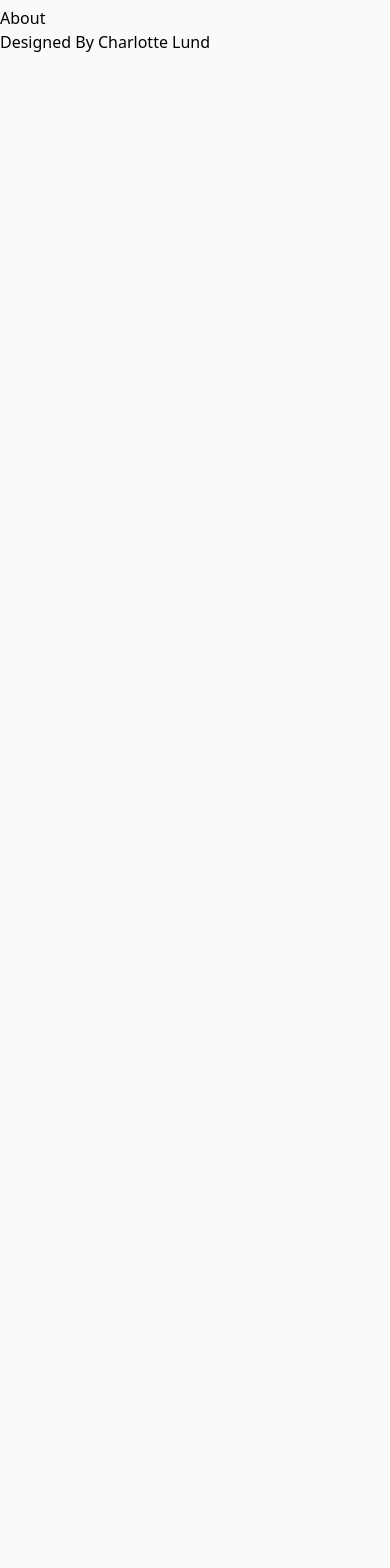
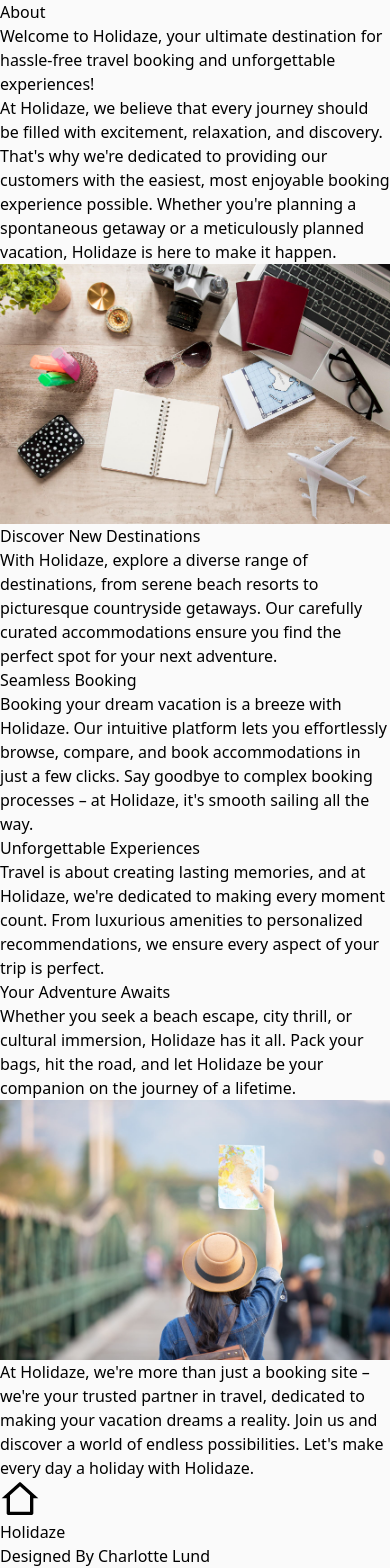
Before and after one commit to chalund/exam-2, a React (Vite) app: page /about in a window 390 px wide. Shown: the part 172-1740 px from the top of the page. Before the commit the page ends 844 px from the top, so only its background shows below. Built offline with nearby package versions, Linux system fonts and the light colour scheme.

Commit message:
adds content to About page

```diff
--- a/src/Pages/AboutPage/index.jsx
+++ b/src/Pages/AboutPage/index.jsx
@@ -1,8 +1,36 @@
+import Travel from '../../assets/travelling.jpg'
+import GirlWithMap from '../../assets/girl_with_map.jpg'
+import Logo from '../../components/Layout/Logo'
 
 const AboutPage = () => {
   return (
-    <div>
-      <h1>About</h1>
+    <div className='max-w-screen-md mx-auto'>
+      <h1 className="text-center mt-5 text-xl text-violet-600 uppercase">About</h1>
+      <div>
+        <p>Welcome to Holidaze, your ultimate destination for hassle-free travel booking and unforgettable experiences!</p>
+        <p>At Holidaze, we believe that every journey should be filled with excitement, relaxation, and discovery. That's why we're dedicated to providing our customers with the easiest, most enjoyable booking experience possible. Whether you're planning a spontaneous getaway or a meticulously planned vacation, Holidaze is here to make it happen.</p>
+        <img src={Travel} alt="Travelling things, passport, sunglasses and camera" />
+        <div>
+          <p className='text-violet-600'>Discover New Destinations</p>
+          <p>With Holidaze, explore a diverse range of destinations, from serene beach resorts to picturesque countryside getaways. Our carefully curated accommodations ensure you find the perfect spot for your next adventure.</p>
+        </div>
+        <div>
+          <p>Seamless Booking</p>
+          <p>Booking your dream vacation is a breeze with Holidaze. Our intuitive platform lets you effortlessly browse, compare, and book accommodations in just a few clicks. Say goodbye to complex booking processes – at Holidaze, it's smooth sailing all the way.</p>
+        </div>
+        <div>
+          <p>Unforgettable Experiences</p>
+          <p>Travel is about creating lasting memories, and at Holidaze, we're dedicated to making every moment count. From luxurious amenities to personalized recommendations, we ensure every aspect of your trip is perfect.</p>
+        </div>
+        <div>
+          <p>Your Adventure Awaits</p>
+          <p>Whether you seek a beach escape, city thrill, or cultural immersion, Holidaze has it all. Pack your bags, hit the road, and let Holidaze be your companion on the journey of a lifetime.</p>
+        </div>
+        <img src={GirlWithMap} alt="A girl holding up a map on a bridge" />
+        <p>At Holidaze, we're more than just a booking site – we're your trusted partner in travel, dedicated to making your vacation dreams a reality. Join us and discover a world of endless possibilities. Let's make every day a holiday with Holidaze.</p>
+        <Logo />
+      </div>
+
     </div>
   )
 }
--- a/src/components/Layout/Logo/index.jsx
+++ b/src/components/Layout/Logo/index.jsx
@@ -7,7 +7,7 @@ const Logo = () => {
     <div className=" text-violet-600">
       <Link to="/" className='flex items-center'>
         <RiHome2Line size={40}/>
-        <h1 className="text-2xl">Holidaze</h1>
+        <h1 className="text-2xl mt-2">Holidaze</h1>
       </Link>
     </div>
   )
--- a/src/components/Layout/Nav/index.jsx
+++ b/src/components/Layout/Nav/index.jsx
@@ -10,9 +10,9 @@ import { BiSearch } from "react-icons/bi";
 const NavLinks = () => {
   return (
   <>
-    <NavLink to="/" className="uppercase mb-2 text-xl hover:bg-violet-600 hover:text-white p-2 md:hover:text-violet-600 md:hover:bg-zinc-100 md:hover:font-bold">Home</NavLink>
-    <NavLink to="/listings" className="uppercase mb-2 text-xl  hover:bg-violet-600 hover:text-white p-2 md:hover:text-violet-600 md:hover:bg-zinc-100 md:hover:font-bold">Venues</NavLink>
-    <NavLink to="/about" className="uppercase text-xl  hover:bg-violet-600 hover:text-white p-2  md:hover:text-violet-600 md:hover:bg-zinc-100 md:hover:font-bold">About</NavLink>
+    <NavLink to="/" className="uppercase mb-2 text-xl hover:bg-violet-600 hover:text-white p-2 md:hover:text-violet-600 md:hover:bg-zinc-50 md:hover:font-bold">Home</NavLink>
+    <NavLink to="/listings" className="uppercase mb-2 text-xl  hover:bg-violet-600 hover:text-white p-2 md:hover:text-violet-600 md:hover:bg-zinc-50 md:hover:font-bold">Venues</NavLink>
+    <NavLink to="/about" className="uppercase text-xl  hover:bg-violet-600 hover:text-white p-2  md:hover:text-violet-600 md:hover:bg-zinc-50 md:hover:font-bold">About</NavLink>
   </>
   )
 }
@@ -27,21 +27,21 @@ const Nav = () => {
   return (
     <>
       <nav className="flex justify-end">
-        <div className="hidden w-full justify-between md:flex  ">
+        <div className="hidden w-full justify-between md:flex mt-2 ">
           <NavLinks />
         </div>
 
         <div className="flex items-center ms-4 space-x-2">
           <NavLink to="/login" className="rounded-full p-1 bg-violet-600 mr-1"><AiOutlineUser size={24} className="text-white"/></NavLink>
-          <NavLink to="/login" className="hidden md:inline rounded-full p-1 border border-violet-600"><BiSearch size={30}/></NavLink>
+          <NavLink to="/login" className="hidden md:inline rounded-full p-1 border border-violet-600"><BiSearch size={24}/></NavLink>
         </div>
-        <div className="md:hidden flex ">
+        <div className="md:hidden flex mr-2 ">
           <button onClick={toggleNavbar}>{isOpen ? <IoClose size={30} /> : <HiOutlineMenu size={30} />}</button>
         </div>
       </nav>
       {isOpen && (
-        <div className="flex flex-col basis-full mt-3 md:hidden">
-          <NavLink to="/login" className="rounded-full p-1 border border-violet-600 mb-2"><BiSearch size={30}/></NavLink>
+        <div className="flex flex-col basis-full md:hidden">
+          <NavLink to="/login" className="rounded-full p-1 border border-violet-600 mb-2 "><BiSearch size={30}/></NavLink>
           <NavLinks />
 
         </div>
```
Also changed, not shown: src/assets/girl_with_map.jpg (added), src/assets/travelling.jpg (added).
